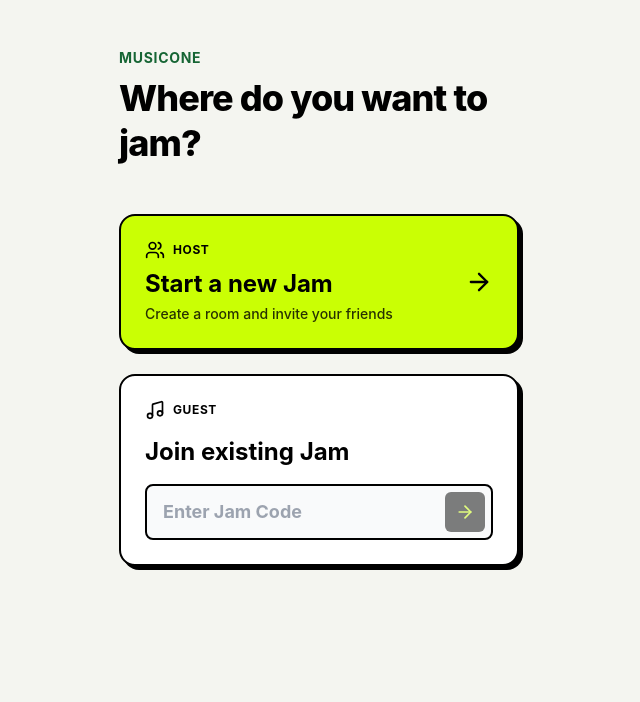
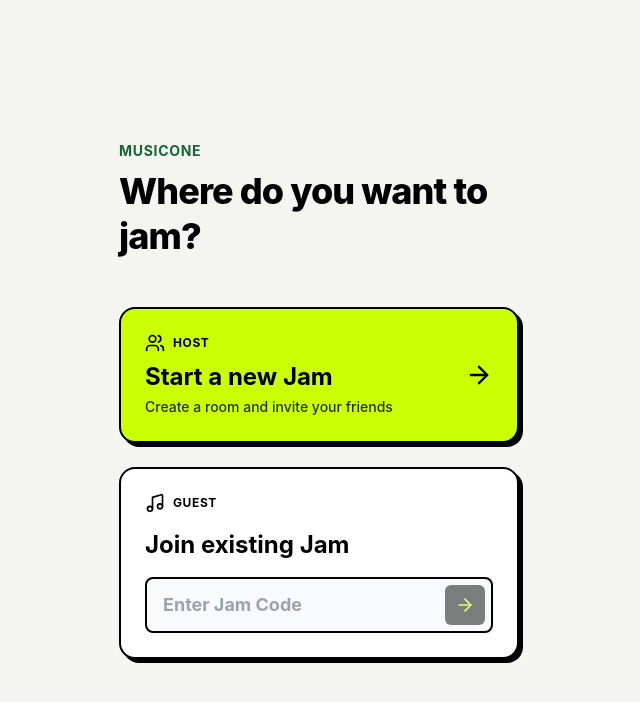
Before and after one commit to iam-subrat/the-music-one, a React (Vite) app in the folder mobile/: page / in a window 1280 px wide. Shown: the top 702 px of the page, without its empty margins (321-961 px from the left). Built offline with nearby package versions, Linux system fonts and the light colour scheme; no server answers.

Commit message:
page height fixes

```diff
--- a/mobile/index.html
+++ b/mobile/index.html
@@ -3,7 +3,7 @@
   <head>
     <meta charset="UTF-8" />
     <link rel="icon" type="image/svg+xml" href="/favicon.svg" />
-    <meta name="viewport" content="width=device-width, initial-scale=1.0" />
+    <meta name="viewport" content="width=device-width, initial-scale=1.0, viewport-fit=cover" />
     <title>temp-vite</title>
     <meta name="referrer" content="no-referrer-when-downgrade" />
   </head>
--- a/mobile/src/App.jsx
+++ b/mobile/src/App.jsx
@@ -1,11 +1,11 @@
-import { Routes, Route, useNavigate } from 'react-router-dom';
-import { useEffect } from 'react';
-import { useAuth } from './hooks/useAuth';
-import { createSession } from './lib/session';
+import { Routes, Route, useNavigate } from "react-router-dom";
+import { useEffect } from "react";
+import { useAuth } from "./hooks/useAuth";
+import { createSession } from "./lib/session";
 
-import Home from './pages/Home';
-import Login from './pages/Login';
-import JamRoom from './pages/JamRoom';
+import Home from "./pages/Home";
+import Login from "./pages/Login";
+import JamRoom from "./pages/JamRoom";
 
 function JamNew() {
   const { user, loading } = useAuth();
@@ -13,12 +13,17 @@ function JamNew() {
 
   useEffect(() => {
     if (loading) return;
-    if (!user) { navigate('/login?next=/jam/new'); return; }
-    createSession(user.id).then(s => navigate(`/jam/${s.invite_code}`, { replace: true }));
+    if (!user) {
+      navigate("/login?next=/jam/new");
+      return;
+    }
+    createSession(user.id).then((s) =>
+      navigate(`/jam/${s.invite_code}`, { replace: true }),
+    );
   }, [user, loading, navigate]);
 
   return (
-    <div className="min-h-screen flex items-center justify-center bg-[#f4f5f0]">
+    <div className="screen bg-[#f4f5f0] items-center justify-center">
       <div className="w-16 h-16 border-4 border-black border-t-lime-accent rounded-full animate-spin"></div>
     </div>
   );
--- a/mobile/src/index.css
+++ b/mobile/src/index.css
@@ -3,8 +3,35 @@
 @tailwind utilities;
 
 @layer base {
+  /*
+   * Lock the viewport: html + body + #root all occupy exactly the visible
+   * device screen and nothing more.  dvh (dynamic viewport height) accounts
+   * for the browser chrome appearing/disappearing on iOS/Android.
+   * The 100vh fallback keeps older WebKit happy.
+   */
+  html,
+  body {
+    height: 100%;
+    /* dvh = dynamic viewport height — shrinks when the browser bar is visible */
+    height: 100dvh;
+    overflow: hidden;
+  }
+
+  #root {
+    height: 100%;
+    height: 100dvh;
+    overflow: hidden;
+    display: flex;
+    flex-direction: column;
+  }
+
   body {
     @apply bg-[#f4f5f0] text-black font-sans antialiased selection:bg-lime-accent;
+    /*
+     * Respect iOS safe areas (notch / home-bar).
+     * Individual pages add pb-safe / pt-safe where they need it.
+     */
+    padding-bottom: env(safe-area-inset-bottom);
   }
 }
 
@@ -20,4 +47,12 @@
   .brutal-input {
     @apply bg-white border-2 border-black rounded-[12px] px-4 py-3 outline-none focus:ring-2 focus:ring-lime-accent transition-shadow;
   }
+
+  /*
+   * Reusable "screen" wrapper — replaces min-h-screen.
+   * Fills the full #root height, never grows beyond it.
+   */
+  .screen {
+    @apply h-full flex flex-col overflow-hidden;
+  }
 }
--- a/mobile/src/pages/Home.jsx
+++ b/mobile/src/pages/Home.jsx
@@ -14,7 +14,13 @@ export default function Home() {
   };
 
   return (
-    <div className="min-h-screen p-6 max-w-md mx-auto flex flex-col pt-12 pb-24">
+    /*
+     * `screen` = h-full flex flex-col overflow-hidden (defined in index.css)
+     * Fills the exact device viewport, no scroll.
+     * Content is centred vertically with justify-center + flex-1 spacers.
+     */
+    <div className="screen bg-[#f4f5f0]">
+      <div className="flex-1 flex flex-col justify-center px-6 max-w-md w-full mx-auto py-12">
         <header className="mb-12">
           <div className="text-sm font-bold tracking-wider text-green-800 uppercase mb-2">
             MusicOne
@@ -75,5 +81,6 @@ export default function Home() {
           </form>
         </div>
       </div>
+    </div>
   );
 }
--- a/mobile/src/pages/JamRoom.jsx
+++ b/mobile/src/pages/JamRoom.jsx
@@ -42,7 +42,7 @@ export default function JamRoom() {
   // ── Ended session screen ───────────────────────────────────────────────────
   if (authLoading || sessionLoading) {
     return (
-      <div className="min-h-screen flex items-center justify-center bg-[#f4f5f0]">
+      <div className="screen bg-[#f4f5f0] items-center justify-center">
         <div className="w-16 h-16 border-4 border-black border-t-lime-accent rounded-full animate-spin"></div>
       </div>
     );
@@ -50,17 +50,19 @@ export default function JamRoom() {
 
   if (!session) {
     return (
-      <div className="min-h-screen flex flex-col items-center justify-center bg-[#f4f5f0] p-6">
+      <div className="screen bg-[#f4f5f0] items-center px-6">
+        <div className="flex-1 flex flex-col items-center justify-center max-w-sm w-full mx-auto text-center">
           <h1 className="text-3xl font-black mb-2">Jam not found</h1>
           <p className="font-medium text-gray-600 mb-6">
             This room doesn't exist or has ended.
           </p>
           <button
             onClick={() => navigate("/")}
-          className="brutal-btn w-full max-w-sm py-4"
+            className="brutal-btn w-full py-4"
           >
             Go Home
           </button>
+        </div>
       </div>
     );
   }
@@ -71,13 +73,21 @@ export default function JamRoom() {
       ["played", "playing", "skipped"].includes(i.status),
     );
     return (
-      <div className="min-h-screen bg-[#f4f5f0] flex flex-col items-center justify-center p-6 gap-4">
+      <div className="screen bg-[#f4f5f0]">
+        <div className="flex-1 flex flex-col items-center justify-center p-6 text-center">
           <p className="text-2xl font-black">Session ended</p>
-        <p className="font-medium text-gray-600">
+          <p className="font-medium text-gray-600 mt-1">
             {played.length} song{played.length !== 1 ? "s" : ""} played
           </p>
+          <button
+            onClick={() => navigate("/")}
+            className="brutal-btn w-full max-w-sm py-4 mt-6"
+          >
+            Back to Home
+          </button>
+        </div>
         {played.length > 0 && (
-          <div className="w-full max-w-sm flex flex-col gap-3 mt-2">
+          <div className="overflow-y-auto px-6 pb-6 flex flex-col gap-3 max-h-[40%]">
             {played.map((item) => (
               <div key={item.id} className="brutal-card p-3 flex gap-3">
                 <div className="w-10 h-10 bg-black rounded flex items-center justify-center shrink-0">
@@ -93,12 +103,6 @@ export default function JamRoom() {
             ))}
           </div>
         )}
-        <button
-          onClick={() => navigate("/")}
-          className="brutal-btn w-full max-w-sm py-4 mt-2"
-        >
-          Back to Home
-        </button>
       </div>
     );
   }
@@ -180,7 +184,7 @@ export default function JamRoom() {
 
   // ── Render ─────────────────────────────────────────────────────────────────
   return (
-    <div className="min-h-screen bg-[#f4f5f0] flex flex-col">
+    <div className="screen bg-[#f4f5f0]">
       {/* ── Header ─────────────────────────────────────────────────────────── */}
       <header className="p-4 border-b-2 border-black bg-white sticky top-0 z-10 flex justify-between items-center gap-3">
         <div className="flex items-center gap-3 min-w-0">
@@ -225,8 +229,8 @@ export default function JamRoom() {
         </div>
       </header>
 
-      {/* ── Main content ───────────────────────────────────────────────────── */}
-      <main className="flex-1 p-6 pb-40 overflow-y-auto">
+      {/* ── Main content — flex-1 scrolls only within the remaining screen height */}
+      <main className="flex-1 overflow-y-auto overscroll-contain px-6 pt-6 pb-32">
         {/* Participants */}
         <div className="flex gap-4 mb-6 overflow-x-auto pb-2">
           {participants.map((p) => (
--- a/mobile/src/pages/Login.jsx
+++ b/mobile/src/pages/Login.jsx
@@ -7,7 +7,12 @@ export default function Login() {
   const nextUrl = searchParams.get("next") || "/";
 
   return (
-    <div className="min-h-screen p-6 max-w-md mx-auto flex flex-col justify-center items-center pt-12 pb-24 text-center">
+    /*
+     * `screen` fills the exact viewport; content is centred vertically.
+     * No min-h-screen so the page never overflows.
+     */
+    <div className="screen bg-[#f4f5f0]">
+      <div className="flex-1 flex flex-col justify-center items-center px-6 max-w-md w-full mx-auto text-center">
         <div className="mb-8">
           <h1 className="text-4xl font-extrabold tracking-tight leading-tight mb-4">
             Ready to join the Jam?
@@ -22,6 +27,7 @@ export default function Login() {
           onClick={() => signInWithGoogle(nextUrl)}
           className="w-full bg-lime-accent border-2 border-black rounded-xl py-4 px-6 text-lg font-bold shadow-brutal transition-transform active:translate-x-1 active:translate-y-1 active:shadow-none flex items-center justify-center gap-3"
         >
+          {/* Google logo */}
           <svg
             viewBox="0 0 24 24"
             width="24"
@@ -50,5 +56,6 @@ export default function Login() {
           Sign in with Google
         </button>
       </div>
+    </div>
   );
 }
```
Lines whose indentation alone changed are shown as unchanged.
